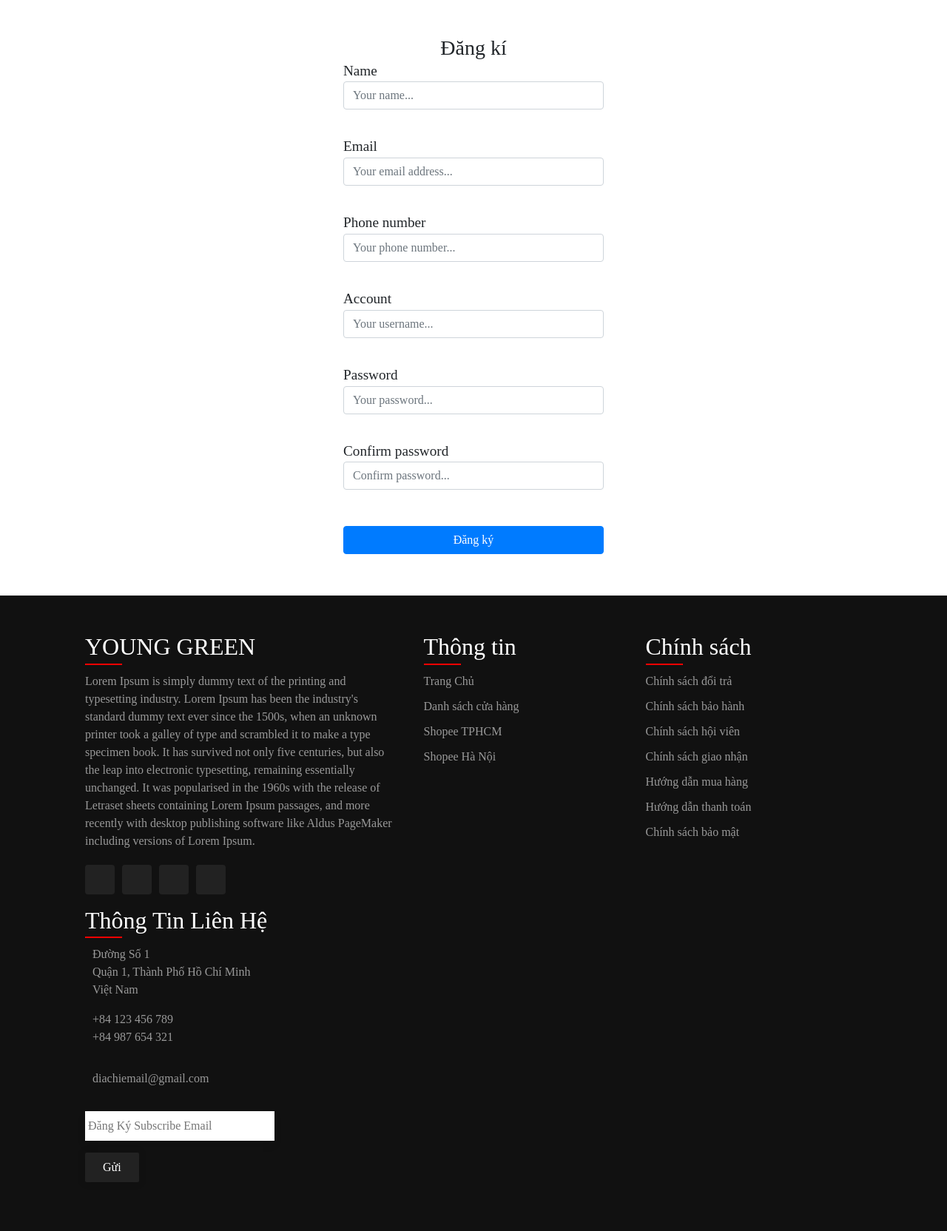
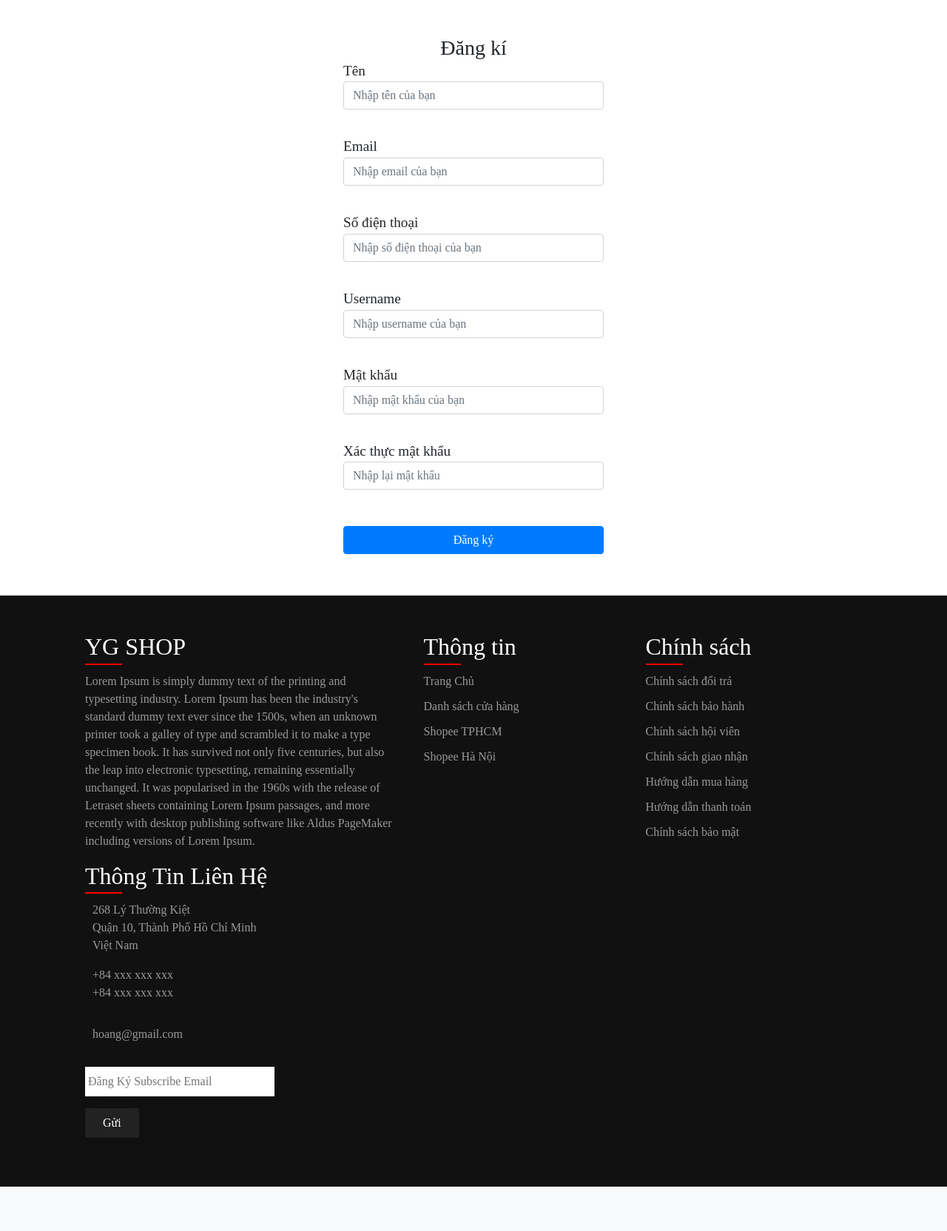
Before and after one commit to theksbd/CO3050-Web_Programming-Assignment, a PHP site: page /registerPage.php in a window 1280 px wide. Shown: the part 56-1720 px from the top of the page at 74% size. After the commit the page ends 1660 px from the top, so only its background shows below. Run offline with PHP 8.4, Linux system fonts and the light colour scheme; some libraries are stand-ins or nearby versions.

Commit message:
update db

```diff
--- a/registerPage.php
+++ b/registerPage.php
@@ -79,10 +79,17 @@ if (isset($_POST['account'])) {
   <meta charset="UTF-8">
   <meta http-equiv="X-UA-Compatible" content="IE=edge">
   <meta name="viewport" content="width=device-width, initial-scale=1.0">
-  <link rel="stylesheet" href="https://maxcdn.bootstrapcdn.com/bootstrap/4.0.0/css/bootstrap.min.css" integrity="sha384-Gn5384xqQ1aoWXA+058RXPxPg6fy4IWvTNh0E263XmFcJlSAwiGgFAW/dAiS6JXm" crossorigin="anonymous">
-  <script src="https://code.jquery.com/jquery-3.2.1.slim.min.js" integrity="sha384-KJ3o2DKtIkvYIK3UENzmM7KCkRr/rE9/Qpg6aAZGJwFDMVNA/GpGFF93hXpG5KkN" crossorigin="anonymous"></script>
-    <script src="https://cdnjs.cloudflare.com/ajax/libs/popper.js/1.12.9/umd/popper.min.js" integrity="sha384-ApNbgh9B+Y1QKtv3Rn7W3mgPxhU9K/ScQsAP7hUibX39j7fakFPskvXusvfa0b4Q" crossorigin="anonymous"></script>
-    <script src="https://maxcdn.bootstrapcdn.com/bootstrap/4.0.0/js/bootstrap.min.js" integrity="sha384-JZR6Spejh4U02d8jOt6vLEHfe/JQGiRRSQQxSfFWpi1MquVdAyjUar5+76PVCmYl" crossorigin="anonymous"></script>
+  <link rel="stylesheet" href="https://maxcdn.bootstrapcdn.com/bootstrap/4.0.0/css/bootstrap.min.css"
+    integrity="sha384-Gn5384xqQ1aoWXA+058RXPxPg6fy4IWvTNh0E263XmFcJlSAwiGgFAW/dAiS6JXm" crossorigin="anonymous">
+  <script src="https://code.jquery.com/jquery-3.2.1.slim.min.js"
+    integrity="sha384-KJ3o2DKtIkvYIK3UENzmM7KCkRr/rE9/Qpg6aAZGJwFDMVNA/GpGFF93hXpG5KkN" crossorigin="anonymous">
+  </script>
+  <script src="https://cdnjs.cloudflare.com/ajax/libs/popper.js/1.12.9/umd/popper.min.js"
+    integrity="sha384-ApNbgh9B+Y1QKtv3Rn7W3mgPxhU9K/ScQsAP7hUibX39j7fakFPskvXusvfa0b4Q" crossorigin="anonymous">
+  </script>
+  <script src="https://maxcdn.bootstrapcdn.com/bootstrap/4.0.0/js/bootstrap.min.js"
+    integrity="sha384-JZR6Spejh4U02d8jOt6vLEHfe/JQGiRRSQQxSfFWpi1MquVdAyjUar5+76PVCmYl" crossorigin="anonymous">
+  </script>
   <link rel="stylesheet" href="css/footer.css">
   <link rel="stylesheet" href="css/login-register.css">
   <title>Đăng kí</title>
@@ -91,7 +98,8 @@ if (isset($_POST['account'])) {
 <body>
   <nav class="navbar navbar-expand-lg navbar-light bg-light">
     <a class="navbar-brand" href="/index.php">YG SHOP</a>
-    <button class="navbar-toggler" type="button" data-toggle="collapse" data-target="#navbarNav" aria-controls="navbarNav" aria-expanded="false" aria-label="Toggle navigation">
+    <button class="navbar-toggler" type="button" data-toggle="collapse" data-target="#navbarNav"
+      aria-controls="navbarNav" aria-expanded="false" aria-label="Toggle navigation">
       <span class="navbar-toggler-icon"></span>
     </button>
     <div class="collapse navbar-collapse" id="navbarNav">
@@ -111,7 +119,8 @@ if (isset($_POST['account'])) {
       </ul>
     </div>
     <form class="form-inline" action="index.php" method="GET">
-      <input class="form-control mr-sm-2" type="text" placeholder="Nhập vào sản phẩm" aria-label="Search" value="" name="search" />
+      <input class="form-control mr-sm-2" type="text" placeholder="Nhập vào sản phẩm" aria-label="Search" value=""
+        name="search" />
       <button class="btn btn-outline-success my-2 my-sm-0" type="submit" value="Tìm">Tìm kiếm</button>
     </form>
   </nav>
@@ -123,8 +132,8 @@ if (isset($_POST['account'])) {
 
       <form method="POST" action="registerPage.php" autocomplete="off">
         <div class="form-group">
-          <div class="label">Name</div>
-          <input name="name" type="text" class="form-control" placeholder="Your name..." value="<?php
+          <div class="label">Tên</div>
+          <input name="name" type="text" class="form-control" placeholder="Nhập tên của bạn" value="<?php
                                                                                                 if (isset($_POST['name']) and $_POST['name'] !== '')
                                                                                                   echo htmlspecialchars($_POST['name']);
                                                                                                 ?>" required>
@@ -132,21 +141,22 @@ if (isset($_POST['account'])) {
         </div>
         <div class="form-group">
           <div class="label">Email</div>
-          <input name="email" type="email" class="form-control" placeholder="Your email address..." value="<?php
+          <input name="email" type="email" class="form-control" placeholder="Nhập email của bạn" value="<?php
                                                                                                             if (isset($_POST['email']) and $_POST['email'] !== '') echo htmlspecialchars($_POST['email']);
-                                                                                                            ?>" required>
+                                                                                                            ?>"
+            required>
           <div class="error-msg"><?php if (in_array('email', $error_codes)) echo $error_msgs['email']; ?></div>
         </div>
         <div class="form-group">
-          <div class="label">Phone number</div>
-          <input name="phone" type="text" class="form-control" placeholder="Your phone number..." value="<?php
+          <div class="label">Số điện thoại</div>
+          <input name="phone" type="text" class="form-control" placeholder="Nhập số điện thoại của bạn" value="<?php
                                                                                                           if (isset($_POST['phone'])) echo htmlspecialchars($_POST['phone']);
                                                                                                           ?>" required>
           <div class="error-msg"><?php if (in_array('phone', $error_codes)) echo $error_msgs['phone']; ?></div>
         </div>
         <div class="form-group">
-          <div class="label">Account</div>
-          <input name="account" type="text" class="form-control" placeholder="Your username..." value="<?php
+          <div class="label">Username</div>
+          <input name="account" type="text" class="form-control" placeholder="Nhập username của bạn" value="<?php
                                                                                                         if (isset($_POST['account'])) echo htmlspecialchars($_POST['account']);
                                                                                                         ?>" required>
           <div class="error-msg">
@@ -160,33 +170,39 @@ if (isset($_POST['account'])) {
           </div>
         </div>
         <div class="form-group">
-          <div class="label">Password</div>
-          <input name="pass" type="password" class="form-control" placeholder="Your password..." required>
+          <div class="label">Mật khẩu</div>
+          <input name="pass" type="password" class="form-control" placeholder="Nhập mật khẩu của bạn" required>
           <div class="error-msg"><?php if (in_array('password', $error_codes)) echo $error_msgs['password']; ?></div>
         </div>
         <div class="form-group">
-          <div class="label">Confirm password</div>
-          <input name="confirmpass" type="password" class="form-control" placeholder="Confirm password..." required>
-          <div class="error-msg"><?php if (in_array('confirm_pass', $error_codes)) echo $error_msgs['confirm_pass']; ?></div>
+          <div class="label">Xác thực mật khẩu</div>
+          <input name="confirmpass" type="password" class="form-control" placeholder="Nhập lại mật khẩu" required>
+          <div class="error-msg"><?php if (in_array('confirm_pass', $error_codes)) echo $error_msgs['confirm_pass']; ?>
+          </div>
         </div>
         <div class="btn-wrapper">
           <button class="btn btn-primary mb-2" type="submit">Đăng ký</button>
         </div>
       </form>
-      </div>
+    </div>
   </div>
   <footer class="footer-container">
     <div class="container">
       <!--Bắt Đầu Nội Dung Giới Thiệu-->
       <div class="noi-dung about">
-        <h2>YOUNG GREEN</h2>
-        <p>Lorem Ipsum is simply dummy text of the printing and typesetting industry. Lorem Ipsum has been the industry's standard dummy text ever since the 1500s, when an unknown printer took a galley of type and scrambled it to make a type specimen book. It has survived not only five centuries, but also the leap into electronic typesetting, remaining essentially unchanged. It was popularised in the 1960s with the release of Letraset sheets containing Lorem Ipsum passages, and more recently with desktop publishing software like Aldus PageMaker including versions of Lorem Ipsum.</p>
-        <ul class="social-icon">
+        <h2>YG SHOP</h2>
+        <p>Lorem Ipsum is simply dummy text of the printing and typesetting industry. Lorem Ipsum has been the
+          industry's standard dummy text ever since the 1500s, when an unknown printer took a galley of type and
+          scrambled it to make a type specimen book. It has survived not only five centuries, but also the leap into
+          electronic typesetting, remaining essentially unchanged. It was popularised in the 1960s with the release of
+          Letraset sheets containing Lorem Ipsum passages, and more recently with desktop publishing software like Aldus
+          PageMaker including versions of Lorem Ipsum.</p>
+        <!-- <ul class="social-icon">
           <li><a href="https://www.facebook.com/" target="_blank"><i class="fa fa-facebook"></i></a></li>
           <li><a href=""><i class="fa fa-twitter" target="_blank"></i></a></li>
           <li><a href=""><i class="fa fa-instagram" target="_blank"></i></a></li>
           <li><a href="https://www.youtube.com" target="_blank"><i class="fa fa-youtube"></i></a></li>
-        </ul>
+        </ul> -->
       </div>
       <!--Kết Thúc Nội Dung Giới Thiệu-->
       <!--Bắt Đầu Nội Dung Đường Dẫn-->
@@ -218,20 +234,20 @@ if (isset($_POST['account'])) {
         <ul class="info">
           <li>
             <span><i class="fa fa-map-marker"></i></span>
-            <span>Đường Số 1<br />
-              Quận 1, Thành Phố Hồ Chí Minh<br />
+            <span>268 Lý Thường Kiệt<br />
+              Quận 10, Thành Phố Hồ Chí Minh<br />
               Việt Nam</span>
           </li>
           <li>
             <span><i class="fa fa-phone"></i></span>
-            <p><a href="#">+84 123 456 789</a>
+            <p><a href="#">+84 xxx xxx xxx</a>
               <br />
-              <a href="#">+84 987 654 321</a>
+              <a href="#">+84 xxx xxx xxx</a>
             </p>
           </li>
           <li>
             <span><i class="fa fa-envelope"></i></span>
-            <p><a href="#">diachiemail@gmail.com</a></p>
+            <p><a href="#">hoang@gmail.com</a></p>
           </li>
           <li>
             <form class="form">
```
Also changed, not shown: db_shop.sql (+32 -50 lines), loginPage.php (+30 -12 lines), services/connect_db.php (line endings or trailing spaces).
